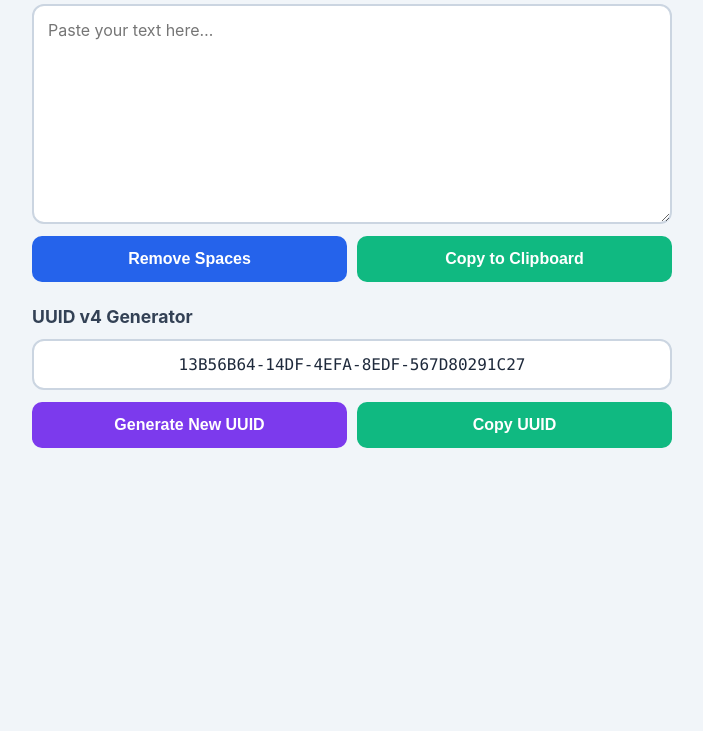
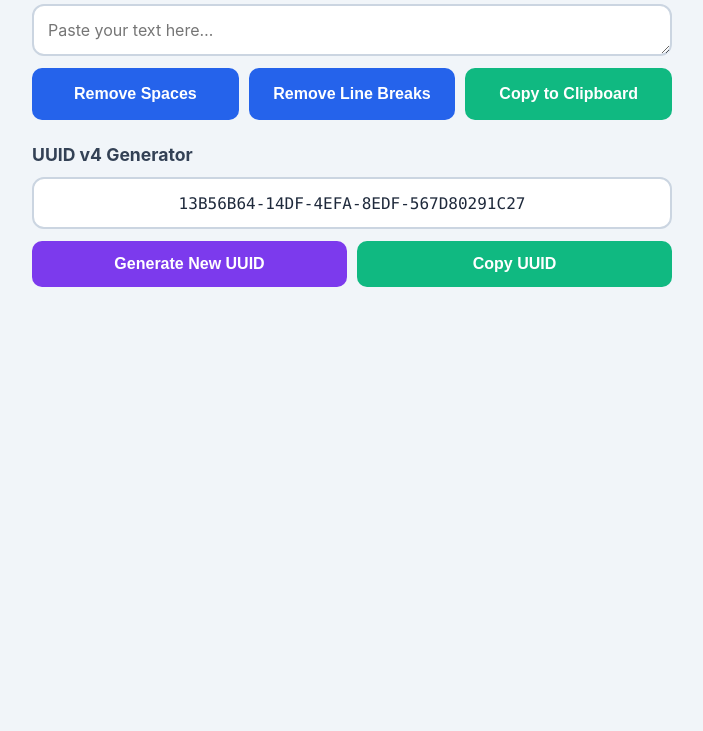
Before and after one commit to carlosez/text-utl, a plain HTML site: page index.html in a window 1280 px wide. Shown: the part 69-800 px from the top of the page, without its empty margins (288-991 px from the left). Drawn offline with Linux system fonts and the light colour scheme.

Commit message:
Enhance text utility functionality: update description, add "Remove Line Breaks" button, and adjust textarea/button styles

```diff
--- a/index.html
+++ b/index.html
@@ -3,7 +3,7 @@
 <head>
   <meta charset="UTF-8" />
   <meta name="viewport" content="width=device-width, initial-scale=1, viewport-fit=cover" />
-  <meta name="description" content="Remove spaces from text and generate uppercase UUID v4 values" />
+  <meta name="description" content="Remove spaces or line breaks from text and generate uppercase UUID v4 values" />
 
   <!-- PWA / iOS -->
   <meta name="apple-mobile-web-app-capable" content="yes" />
@@ -56,7 +56,8 @@
 
     textarea {
       width: 100%;
-      min-height: 220px;
+      height: 52px;
+      min-height: 52px;
       padding: 14px;
       border: 2px solid #cbd5e1;
       border-radius: 12px;
@@ -79,6 +80,11 @@
       flex-wrap: wrap;
     }
 
+    .text-actions button {
+      flex-basis: 180px;
+      min-height: 52px;
+    }
+
     button {
       flex: 1;
       min-width: 140px;
@@ -95,12 +101,14 @@
 
     button:active { transform: scale(0.97); }
 
-    #btn-remove {
+    #btn-remove,
+    #btn-remove-breaks {
       background: #2563eb;
       color: #fff;
     }
 
-    #btn-remove:hover { background: #1d4ed8; }
+    #btn-remove:hover,
+    #btn-remove-breaks:hover { background: #1d4ed8; }
 
     #btn-copy {
       background: #10b981;
@@ -127,6 +135,7 @@
 
     #uuid-output {
       width: 100%;
+      height: 52px;
       padding: 14px;
       border: 2px solid #cbd5e1;
       border-radius: 12px;
@@ -159,14 +168,15 @@
 </head>
 <body>
   <header>
-    <h1>Text Utility <span>— remove spaces</span></h1>
+    <h1>Text Utility <span>— remove spaces or line breaks</span></h1>
   </header>
 
   <main>
     <textarea id="text-input" placeholder="Paste your text here…" autocomplete="off" autocorrect="off" autocapitalize="off" spellcheck="false"></textarea>
 
-    <div class="buttons">
+    <div class="buttons text-actions">
       <button id="btn-remove" type="button">Remove Spaces</button>
+      <button id="btn-remove-breaks" type="button">Remove Line Breaks</button>
       <button id="btn-copy" type="button">Copy to Clipboard</button>
     </div>
 
@@ -187,6 +197,7 @@
 
     const textarea   = document.getElementById('text-input');
     const btnRemove  = document.getElementById('btn-remove');
+    const btnRemoveBreaks = document.getElementById('btn-remove-breaks');
     const btnCopy    = document.getElementById('btn-copy');
     const uuidOutput = document.getElementById('uuid-output');
     const btnGenerate = document.getElementById('btn-generate');
@@ -201,8 +212,13 @@
     }
 
     btnRemove.addEventListener('click', () => {
-      textarea.value = textarea.value.replace(/\s+/g, '');
+      textarea.value = textarea.value.replace(/[^\S\r\n]+/g, '');
       showStatus('Spaces removed.', 'success');
+    });
+
+    btnRemoveBreaks.addEventListener('click', () => {
+      textarea.value = textarea.value.replace(/[\r\n]+/g, '');
+      showStatus('Line breaks removed.', 'success');
     });
 
     async function copyText(text, source) {
```
